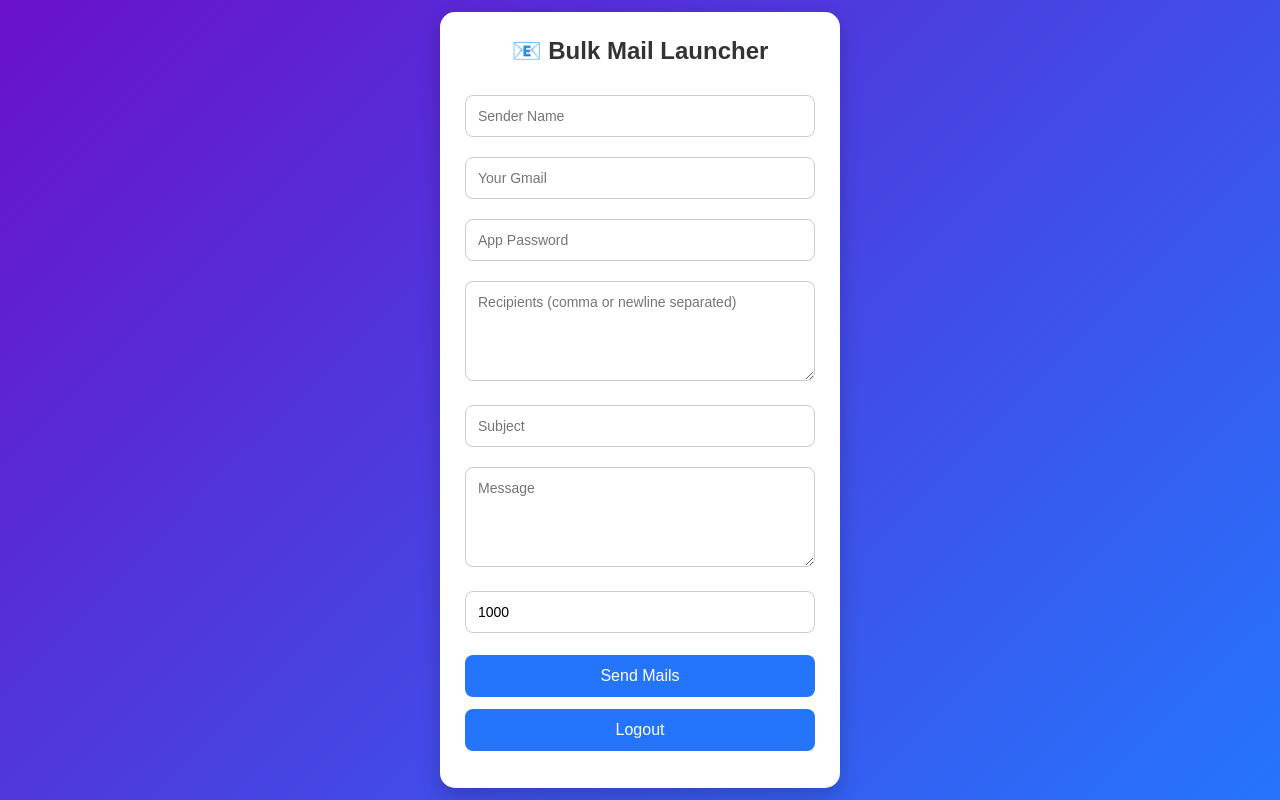
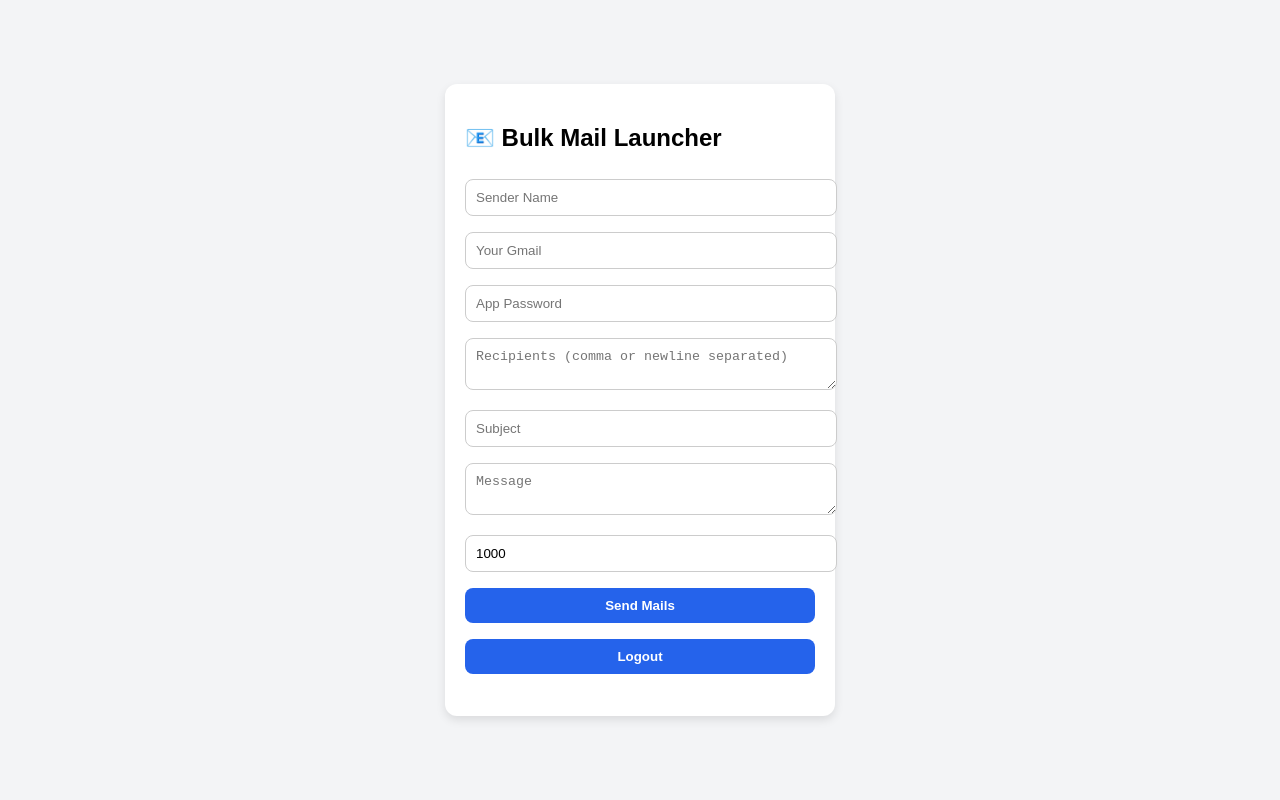
Before and after one commit to deepanshulodhi79-sudo/radha-krishna-mail-launcher, a website: page public/launcher.html in a window 1280 px wide. Drawn offline with Linux system fonts and the light colour scheme; sample sign-in values are in the browser's storage.

Commit message:
Update style.css

```diff
--- a/public/style.css
+++ b/public/style.css
@@ -1,98 +1,43 @@
-/* Reset */
-* {
+body {
+  font-family: Arial, sans-serif;
+  background: #f3f4f6;
+  display: flex;
+  justify-content: center;
+  align-items: center;
+  height: 100vh;
   margin: 0;
-  padding: 0;
-  box-sizing: border-box;
-  font-family: Arial, sans-serif;
 }
 
-/* Page Background */
-body {
-  background: linear-gradient(135deg, #6a11cb, #2575fc);
-  height: 100vh;
-  display: flex;
-  align-items: center;
-  justify-content: center;
+.container {
+  background: white;
+  padding: 20px;
+  border-radius: 12px;
+  box-shadow: 0 4px 10px rgba(0,0,0,0.1);
+  width: 350px;
 }
 
-/* Main Container */
-.container {
-  background: #fff;
-  padding: 25px;
-  border-radius: 15px;
-  width: 400px;
-  max-width: 95%;
-  box-shadow: 0 8px 20px rgba(0, 0, 0, 0.2);
-  text-align: center;
-  position: relative;
+input, textarea, button {
+  width: 100%;
+  margin: 8px 0;
+  padding: 10px;
+  border: 1px solid #ccc;
+  border-radius: 8px;
 }
 
-/* Headings */
-h2 {
-  margin-bottom: 20px;
-  color: #333;
-}
-
-/* Inputs and Textareas */
-input, textarea {
-  width: 100%;
-  padding: 12px;
-  margin: 10px 0;
-  border: 1px solid #ccc;
-  border-radius: 8px;
-  outline: none;
-  font-size: 14px;
-  transition: border 0.3s;
-}
-
-input:focus, textarea:focus {
-  border: 1px solid #2575fc;
-}
-
-/* ✅ Allow resizing of textareas */
-textarea {
-  resize: both;        /* ऊपर-नीचे और दाएँ-बाएँ resize कर सकते हो */
-  min-height: 100px;
-  max-height: 500px;
-  min-width: 100%;
-}
-
-/* Buttons */
 button {
-  width: 100%;
-  padding: 12px;
-  margin-top: 12px;
+  background: #2563eb;
+  color: white;
   border: none;
-  border-radius: 8px;
-  background: #2575fc;
-  color: white;
-  font-size: 16px;
   cursor: pointer;
-  transition: 0.3s;
+  font-weight: bold;
 }
 
 button:hover {
-  background: #6a11cb;
+  background: #1e40af;
 }
 
-/* Logout Button (Top Right) */
-.logout-btn {
-  position: absolute;
-  top: 10px;
-  right: 10px;
-  background: #ff4b5c;
-  width: auto;
-  padding: 8px 15px;
+#statusMessage, #loginStatus {
+  margin-top: 10px;
   font-size: 14px;
+  color: red;
 }
-
-.logout-btn:hover {
-  background: #cc0000;
-}
-
-/* Status Message */
-#statusMessage, #loginStatus {
-  margin-top: 12px;
-  font-size: 14px;
-  color: #333;
-}
```
